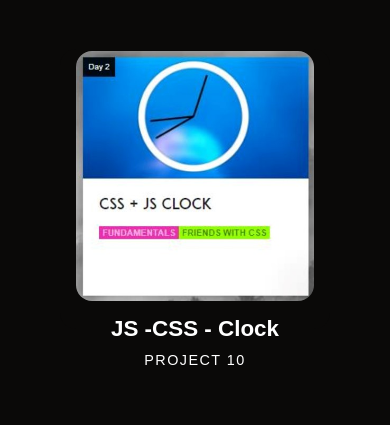
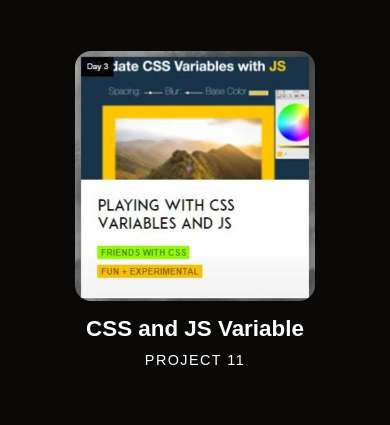
Before and after one commit to fahadhassan8/JavaScript-Projects, a plain HTML site: page index.html in a window 390 px wide. Shown: the part 287-712 px from the top of the page. Drawn offline with nearby package versions, Linux system fonts and the light colour scheme.

Commit message:
project-11-added

```diff
--- /dev/null
+++ b/Playing with CSS Variable and JS/index.html
@@ -0,0 +1,27 @@
+<!DOCTYPE html>
+<html lang="en">
+<head>
+    <meta charset="UTF-8">
+    <meta name="viewport" content="width=device-width, initial-scale=1.0">
+    <title>Playing with CSS Variable and JS</title>
+    <link rel="icon" href="https://fav.farm/🔥" />
+    <link rel="stylesheet" href="style.css">
+</head>
+<body>
+    <h2>Update CSS Variables with <span class='hl'>JS</span></h2>
+
+    <div class="controls">
+      <label for="spacing">Spacing:</label>
+      <input id="spacing" type="range" name="spacing" min="10" max="200" value="10" data-sizing="px">
+
+      <label for="blur">Blur:</label>
+      <input id="blur" type="range" name="blur" min="0" max="25" value="10" data-sizing="px">
+
+      <label for="base">Base Color</label>
+      <input id="base" type="color" name="base" value="#ffc600">
+    </div>
+
+    <img src="https://source.unsplash.com/7bwQXzbF6KE/800x500">
+    <script src="app.js"></script>
+</body>
+</html>
--- /dev/null
+++ b/Playing with CSS Variable and JS/style.css
@@ -0,0 +1,45 @@
+:root{
+    --base: #ffc600;
+    --spacing: 10px;
+    --blur: 10px;
+}
+img{
+    padding: var(--spacing);
+    background: var(--base);
+    filter: blur(var(--blur));
+}
+.hl{
+    color:var(--base)
+}
+body {
+    text-align: center;
+    background: #193549;
+    color: white;
+    font-family: 'helvetica neue', sans-serif;
+    font-weight: 100;
+    font-size: 50px;
+}
+.controls {
+    margin-bottom: 50px;
+}
+input {
+    width: 100px;
+}
+@media (max-width: 900px){
+    body{
+        font-size: 30px;
+        font-weight: 70px;
+    }
+    img{
+        width: 80%;
+    }
+}
+@media (max-width: 575px){
+    body{
+        font-size: 1.8em;
+        font-weight: 40px;
+    }
+    img{
+        width: 80%;
+    }
+}
--- a/index.html
+++ b/index.html
@@ -39,10 +39,17 @@
 </section>
 <!-- sectionFour -->
 <div class="cards">
+  <a href="./Playing with CSS Variable and JS/index.html" target="_blank">
+    <div class="card">
+    <div class="card-img"><img src="./assets/images/css-variable.jpg" alt=""></div>
+    <div class="card-head">CSS and JS Variable</div>
+    <p class="card-para"><a href="./Playing with CSS Variable and JS/index.html">PROJECT 11</a></p>
+</div>
+</a>
   <a href="./JS & CSS Clock/index.html" target="_blank">
     <div class="card">
     <div class="card-img"><img src="./assets/images/JS-CSS-Clock.jpg" alt=""></div>
-    <div class="card-head">JS -CSS - Clock</div>
+    <div class="card-head">JS - CSS - Clock</div>
     <p class="card-para"><a href="./JS & CSS Clock/index.html">PROJECT 10</a></p>
 </div>
 </a>
```
Also changed, not shown: Playing with CSS Variable and JS/app.js (added, +10 -0 lines), assets/images/css-variable.jpg (added).
